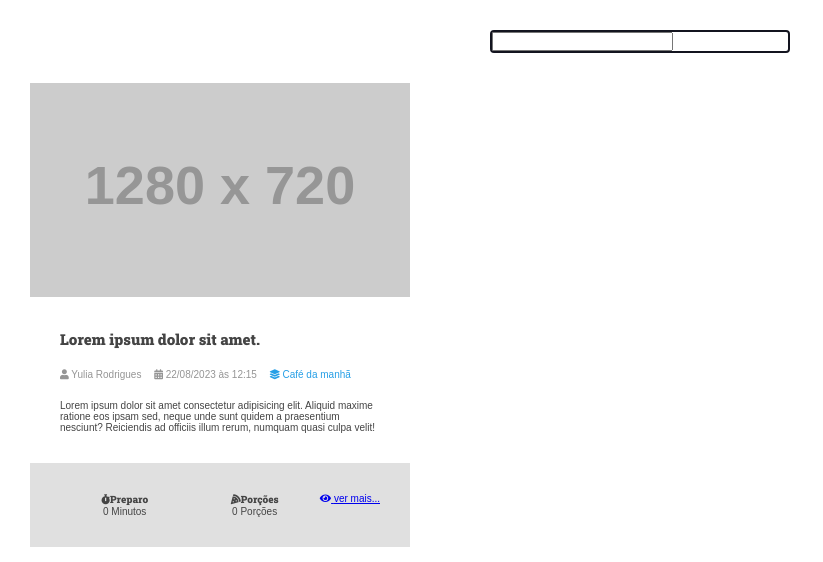
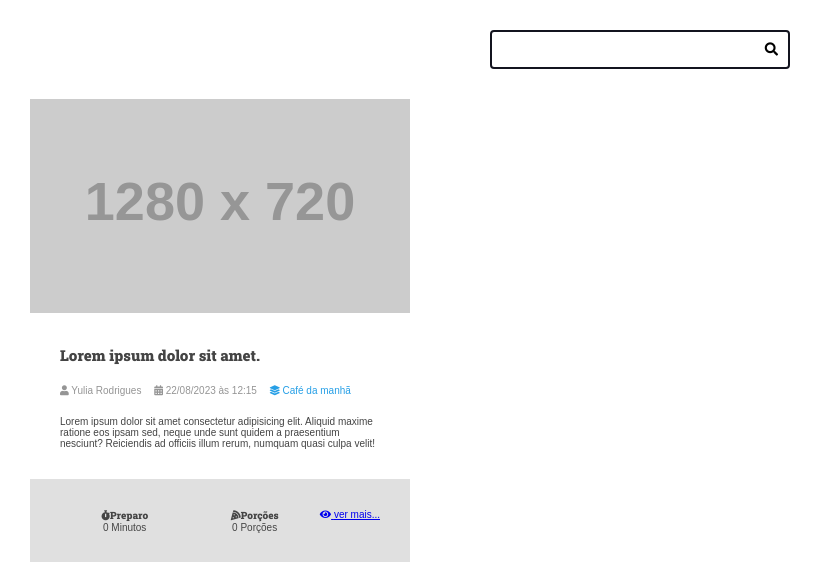
Before and after one commit to yuliaardrigues/Projeto-Django, a Django app: page / in a window 1280 px wide. Shown: the part 113-675 px from the top of the page, without its empty margins (0-823 px from the left). Run offline with Django 4.2, Linux system fonts and the light colour scheme; grey boxes labelled with a size stand in for pictures from a placeholder-image service; some libraries are stand-ins or nearby versions.

Commit message:
alteraçoes na barra de pesquisa

```diff
--- a/app/templates/recipes/partials/search.html
+++ b/app/templates/recipes/partials/search.html
@@ -1,9 +1,9 @@
 <div class="search-container">
   <div class="container">
     <form action="" class="search-form">
-      <input type="search" class"search-input" name="search">
+      <input type="search" class="search-input" name="search">
       <button type="submit" class="search-button">
-        <i class="" fas fa-search></i>
+        <i class=" fas fa-search"></i>
       </button>
     </form>
   </div>
```
